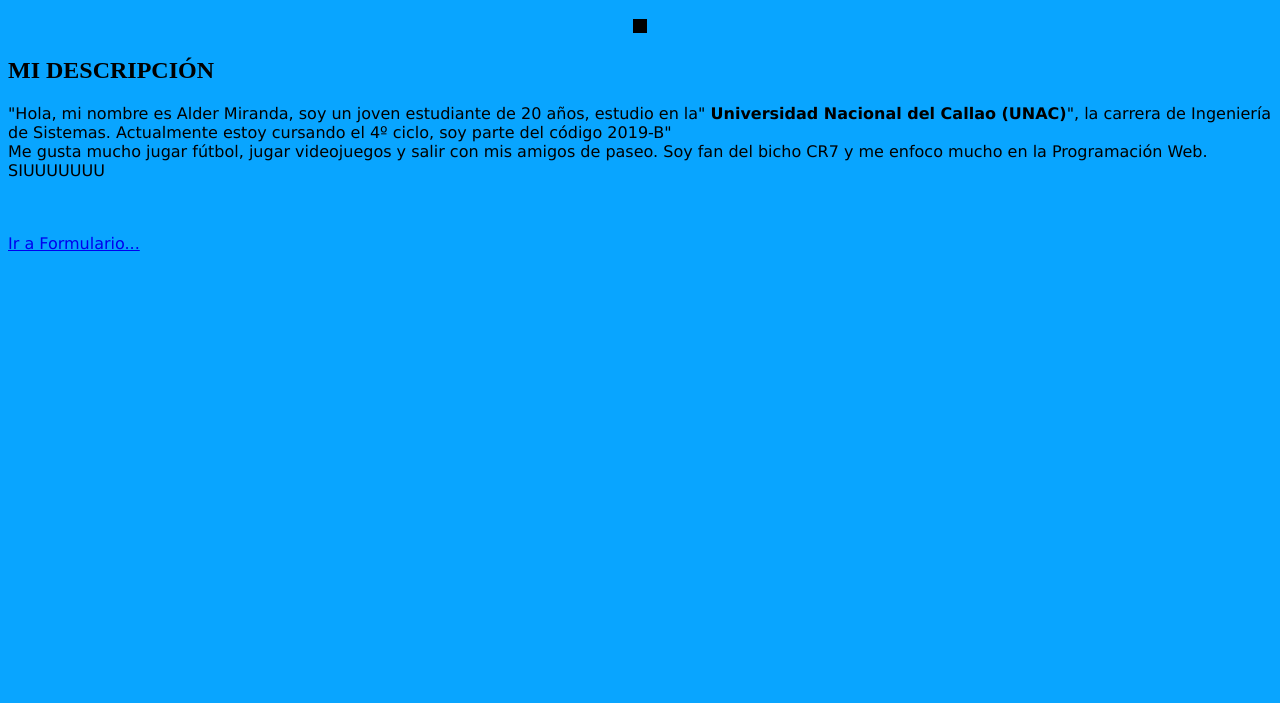
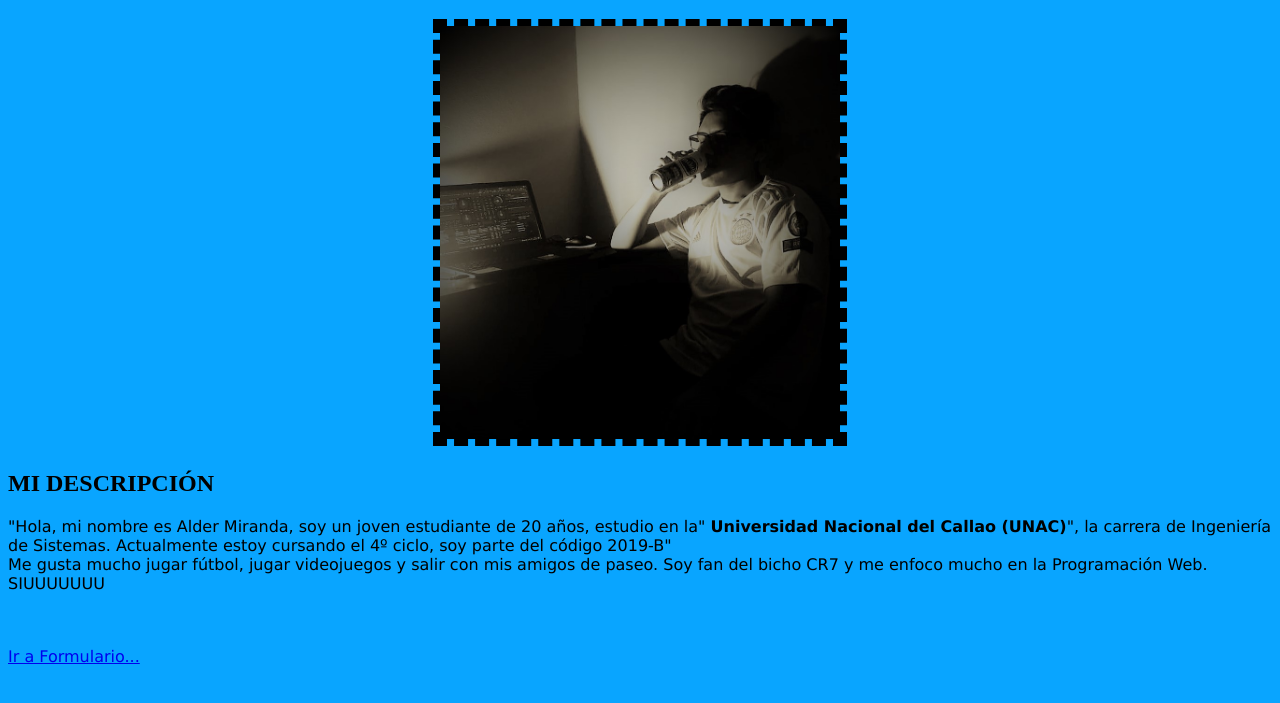
Before and after one commit to AlderMiranda5/Proyecto_Personal, a plain HTML site: page index.html in a window 1280 px wide. Shown: the part 73-776 px from the top of the page. Drawn offline with Linux system fonts and the light colour scheme; the site is published under a folder, as on GitHub Pages, so addresses that start at the root find nothing.

Commit message:
Mi descripción

```diff
--- a/index.html
+++ b/index.html
@@ -9,7 +9,7 @@
 <body style= "background-color: rgb(9, 165, 255);">
     <center>
         <h1 style="font-family: Impact, Haettenschweiler, 'Arial', sans-serif; color:rgb(110, 20, 20);">Alder David Miranda Segura</h1>
-        <img style="border: 7px dashed; color:rgb(0, 0, 0);" src="/img/AlderMilk2.jpg" width="400" alt>
+        <img style="border: 7px dashed; color:rgb(0, 0, 0);" src="img/AlderMilk2.jpg" width="400" alt>
     </center>
     <h2>MI DESCRIPCIÓN</h2>
     <p, style="font-family: 'Lucida Sans Regular', 'Lucida Grande', 'Lucida Sans', Geneva, Verdana, sans-serif;">"Hola, mi nombre es Alder Miranda, soy un joven estudiante de 20 años, estudio en la" <strong>Universidad Nacional del Callao (UNAC)</strong>", la carrera de Ingeniería de Sistemas. Actualmente estoy cursando el 4º ciclo, soy parte del código 2019-B"
```
